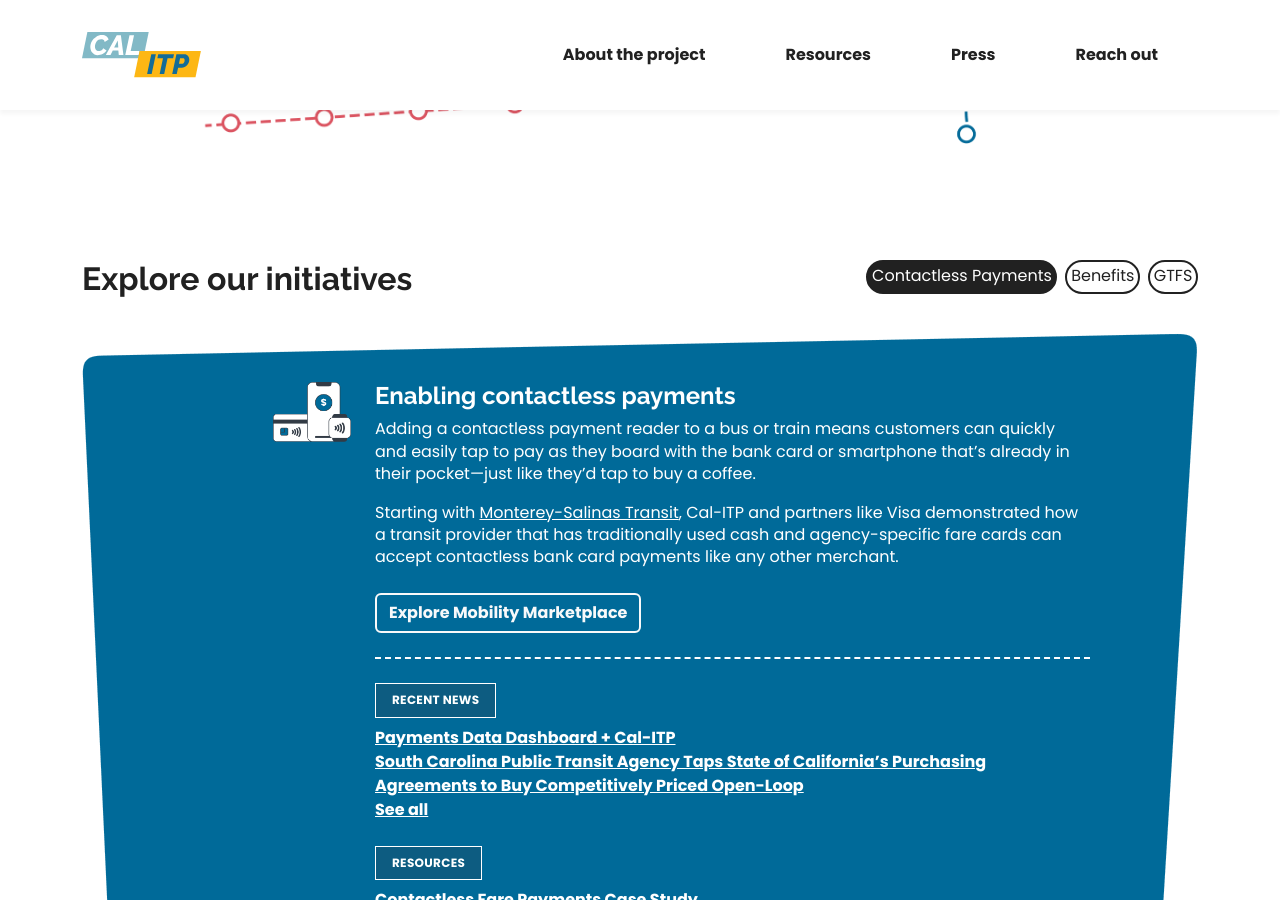
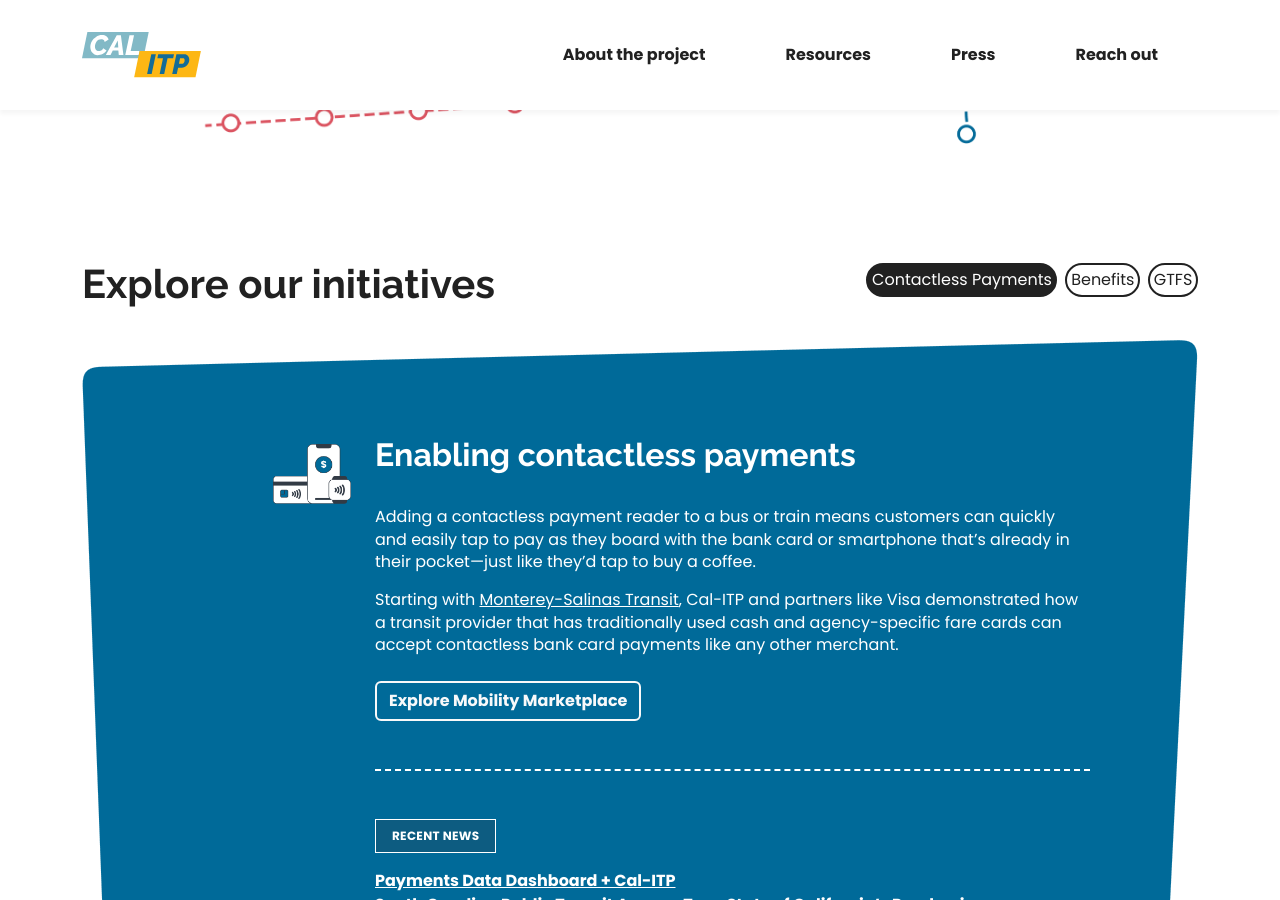
Before and after one commit to cal-itp/calitp.org, a Jekyll site: the page built from src/index.html, in a window 1280 px wide and 900 px high, scrolled down 1977 px. Built offline with Jekyll 4.4.1, drawn with Linux system fonts in a browser that asks for light colours.

Commit message:
fix(initiatives): initative spacing fixes

```diff
--- a/src/_includes/initiatives.html
+++ b/src/_includes/initiatives.html
@@ -1,6 +1,6 @@
 <div class="row d-flex justify-content-between">
   <div class="col-12 col-lg-6">
-    <h2 class="text-center text-lg-start">Explore our initiatives</h2>
+    <h2 class="h1 text-center text-lg-start">Explore our initiatives</h2>
   </div>
   <div class="col-12 col-lg-6 d-flex justify-content-center justify-content-lg-end align-items-center">
     <ul
@@ -36,28 +36,29 @@
         id="{{ initiative.id }}"
         class="px-5 px-md-3 py-5 my-4 rhombus-1"
         style=" background-color: var({{ initiative.class }})">
-        <div class="row">
+        <div class="row pt-5">
           <picture class="col-12 col-md-2 col-lg-2 offset-md-1 d-flex justify-content-md-end align-self-md-start justify-content-center">
             <img
+              class="pt-2"
               src="{{ initiative.image.src }}"
               alt="{{ initiative.image.alt }}"
               width="{{ initiative.image.width }}" />
           </picture>
           <div class="col-12 col-md-8 col-lg-8 pt-4 pt-md-0">
-            <h3 class="text-white text-center text-md-start pb-2 pb-md-0">{{ initiative.headline }}</h3>
+            <h3 class="h2 text-white text-center text-md-start pb-4">{{ initiative.headline }}</h3>
             {% for paragraph in initiative.paragraphs %}
               <p class="text-white">
                 {{ paragraph }}
               </p>
             {% endfor %}
             <div class="d-grid d-md-block rounded-0 border-bottom border-white border-2">
-              <a href="{{ initiative.button.url }}" class="btn btn-outline-light fw-bolder mt-2 mb-4">{{ initiative.button.text }}</a>
+              <a href="{{ initiative.button.url }}" class="btn btn-outline-light fw-bolder mt-2 mb-5">{{ initiative.button.text }}</a>
             </div>
           </div>
         </div>
         <div class="row">
           <div class="col-12 offset-md-3 offset-lg-3 col-md-8 col-lg-8 pt-4 pt-md-0">
-            <h4 class="small-caps text-white mt-4">Recent News</h4>
+            <h4 class="small-caps text-white mt-5 mb-3">Recent News</h4>
             <div class="tab-list">
               {% assign all_press = site.press | reverse %}
               {% for press in all_press %}
@@ -68,7 +69,7 @@
                 {% if press.tags contains initiative.tag %}
                   <article class="press-item">
                     <a
-                      class="text-white fw-bold"
+                      class="text-white fw-bold mb-2"
                       rel="noreferrer"
                       href="{{ url }}"
                       {% if press.external %}target="_blank"{% endif %}>{{ press.title }}</a>
@@ -81,7 +82,7 @@
         </div>
         <div class="row">
           <div class="col-12 offset-md-3 offset-lg-3 col-md-8 col-lg-8 pt-4 pt-md-0">
-            <h4 class="small-caps text-white mt-4">Resources</h4>
+            <h4 class="small-caps text-white mt-4 mb-3">Resources</h4>
             <div class="tab-list">
               {% assign all_resources = site.resources | reverse %}
               {% for resource in all_resources %}
@@ -92,7 +93,7 @@
                 {% if resource.tags contains initiative.tag %}
                   <article class="resource">
                     <a
-                      class="text-white fw-bold"
+                      class="text-white fw-bold mb-2 d-block"
                       rel="noreferrer"
                       href="{{ url }}"
                       target="_blank">{{ resource.title }}</a>
```
